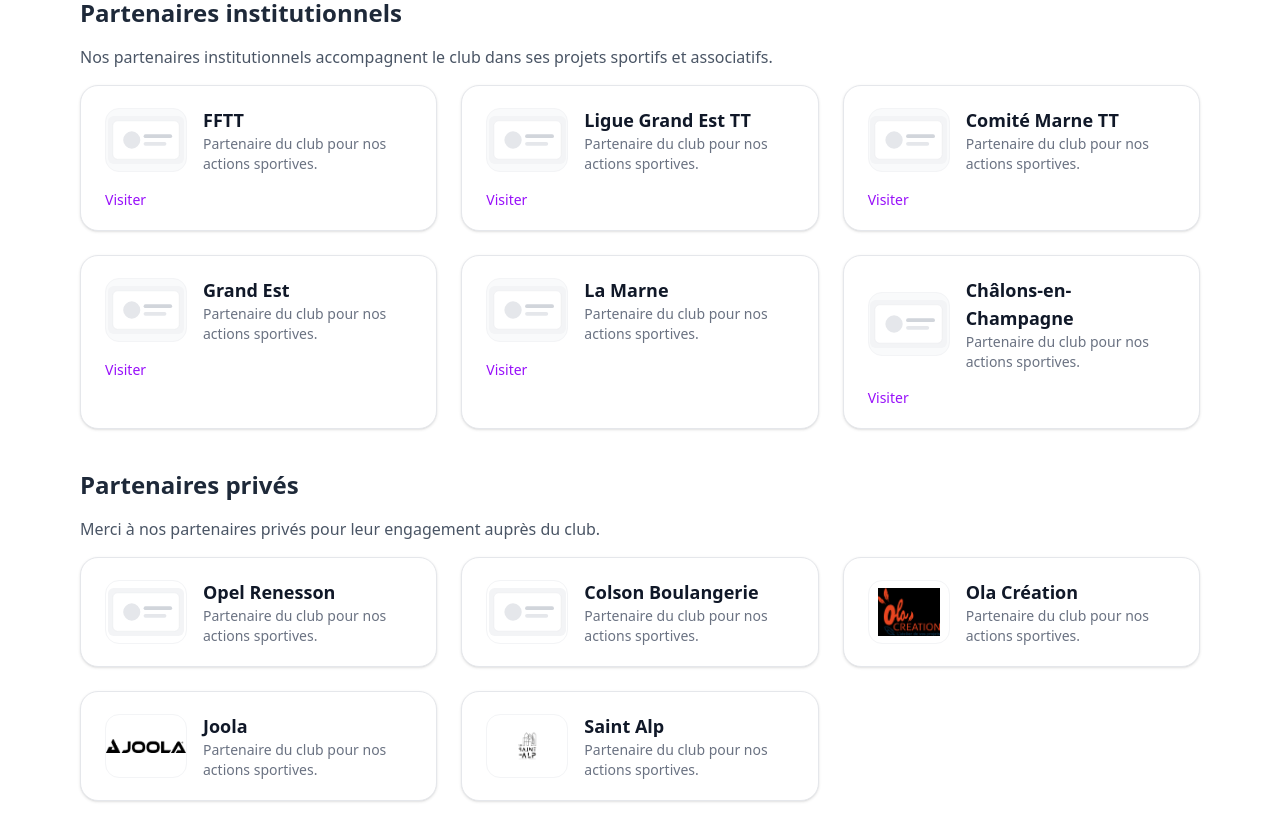
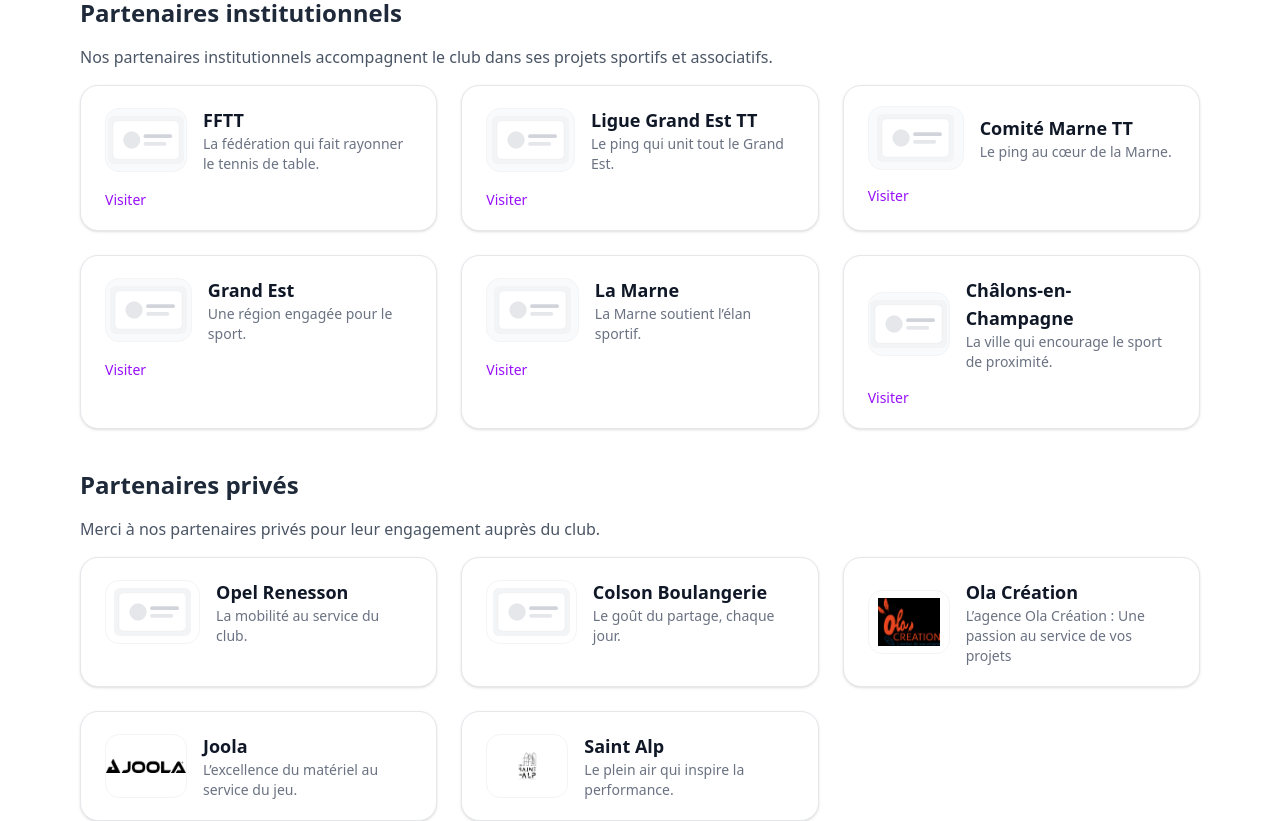
Before and after one commit to jesared/club-cctt, a Next.js app: page /partenaires in a window 1280 px wide. Shown: the part 300-1121 px from the top of the page. Built offline with nearby package versions, Linux system fonts and the light colour scheme.

Commit message:
Add partner-specific slogans

```diff
--- a/app/partenaires/page.tsx
+++ b/app/partenaires/page.tsx
@@ -3,31 +3,62 @@ import Image from "next/image";
 const DEFAULT_LOGO = "/partenaires/default-logo.svg";
 
 const partenairesInstitutionnels = [
-  { nom: "FFTT", url: "https://www.fftt.com/" },
-  { nom: "Ligue Grand Est TT", url: "https://www.lgett.fr/accueil" },
-  { nom: "Comité Marne TT", url: "https://cd51tt.fr/" },
-  { nom: "Grand Est", url: "https://www.grandest.fr/" },
-  { nom: "La Marne", url: "https://www.marne.fr/" },
+  {
+    nom: "FFTT",
+    slogan: "La fédération qui fait rayonner le tennis de table.",
+    url: "https://www.fftt.com/",
+  },
+  {
+    nom: "Ligue Grand Est TT",
+    slogan: "Le ping qui unit tout le Grand Est.",
+    url: "https://www.lgett.fr/accueil",
+  },
+  {
+    nom: "Comité Marne TT",
+    slogan: "Le ping au cœur de la Marne.",
+    url: "https://cd51tt.fr/",
+  },
+  {
+    nom: "Grand Est",
+    slogan: "Une région engagée pour le sport.",
+    url: "https://www.grandest.fr/",
+  },
+  {
+    nom: "La Marne",
+    slogan: "La Marne soutient l’élan sportif.",
+    url: "https://www.marne.fr/",
+  },
   {
     nom: "Châlons-en-Champagne",
+    slogan: "La ville qui encourage le sport de proximité.",
     url: "https://www.chalonsenchampagne.fr/ville",
   },
 ];
 
 const partenairesPrives = [
-  { nom: "Opel Renesson" },
-  { nom: "Colson Boulangerie" },
+  { nom: "Opel Renesson", slogan: "La mobilité au service du club." },
+  { nom: "Colson Boulangerie", slogan: "Le goût du partage, chaque jour." },
   {
     nom: "Ola Création",
+    slogan: "L’agence Ola Création : Une passion au service de vos projets",
     logo: "/partenaires/ola-creation.svg",
     url: "https://olacreation.fr/",
   },
-  { nom: "Joola", logo: "/partenaires/joola.svg" },
-  { nom: "Saint Alp", logo: "/partenaires/saint-alp.svg" },
+  {
+    nom: "Joola",
+    slogan: "L’excellence du matériel au service du jeu.",
+    logo: "/partenaires/joola.svg",
+  },
+  {
+    nom: "Saint Alp",
+    slogan: "Le plein air qui inspire la performance.",
+    logo: "/partenaires/saint-alp.svg",
+  },
 ];
 
 type Partenaire = {
   nom: string;
+  slogan: string;
   url?: string;
   logo: string;
   type: "Institutionnel" | "Privé";
@@ -37,7 +68,7 @@ const getLogoSrc = (logo?: string) =>
   logo && logo.trim().length > 0 ? logo : DEFAULT_LOGO;
 
 const toPartenaire = (
-  partenaire: { nom: string; url?: string; logo?: string },
+  partenaire: { nom: string; slogan: string; url?: string; logo?: string },
   type: Partenaire["type"]
 ): Partenaire => ({
   ...partenaire,
@@ -96,7 +127,7 @@ export default function PartenairesPage() {
                       {partenaire.nom}
                     </p>
                     <p className="text-sm text-gray-500">
-                      Partenaire du club pour nos actions sportives.
+                      {partenaire.slogan}
                     </p>
                   </div>
                 </div>
@@ -143,7 +174,7 @@ export default function PartenairesPage() {
                         {partenaire.nom}
                       </p>
                       <p className="text-sm text-gray-500">
-                        Partenaire du club pour nos actions sportives.
+                        {partenaire.slogan}
                       </p>
                     </div>
                   </div>
```
